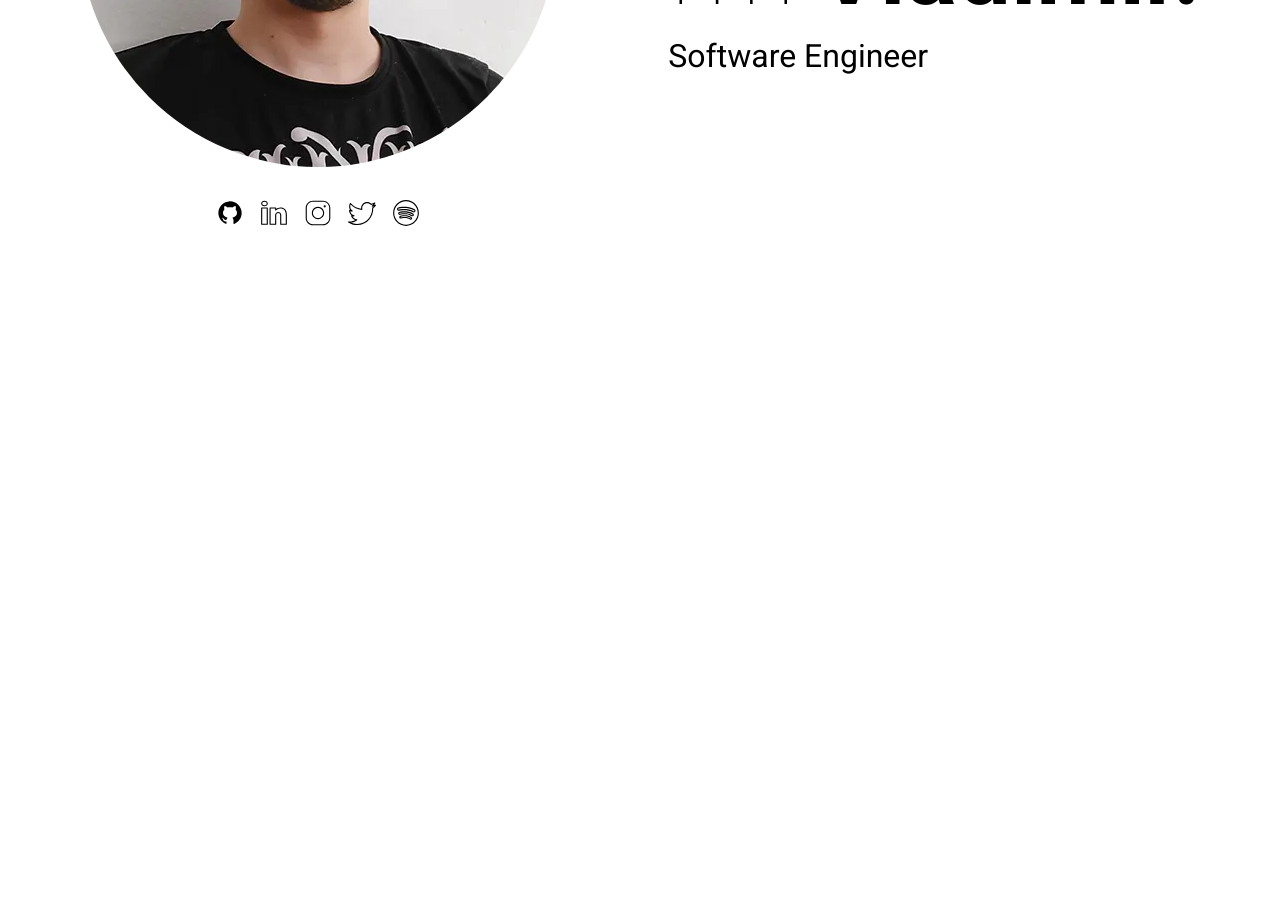
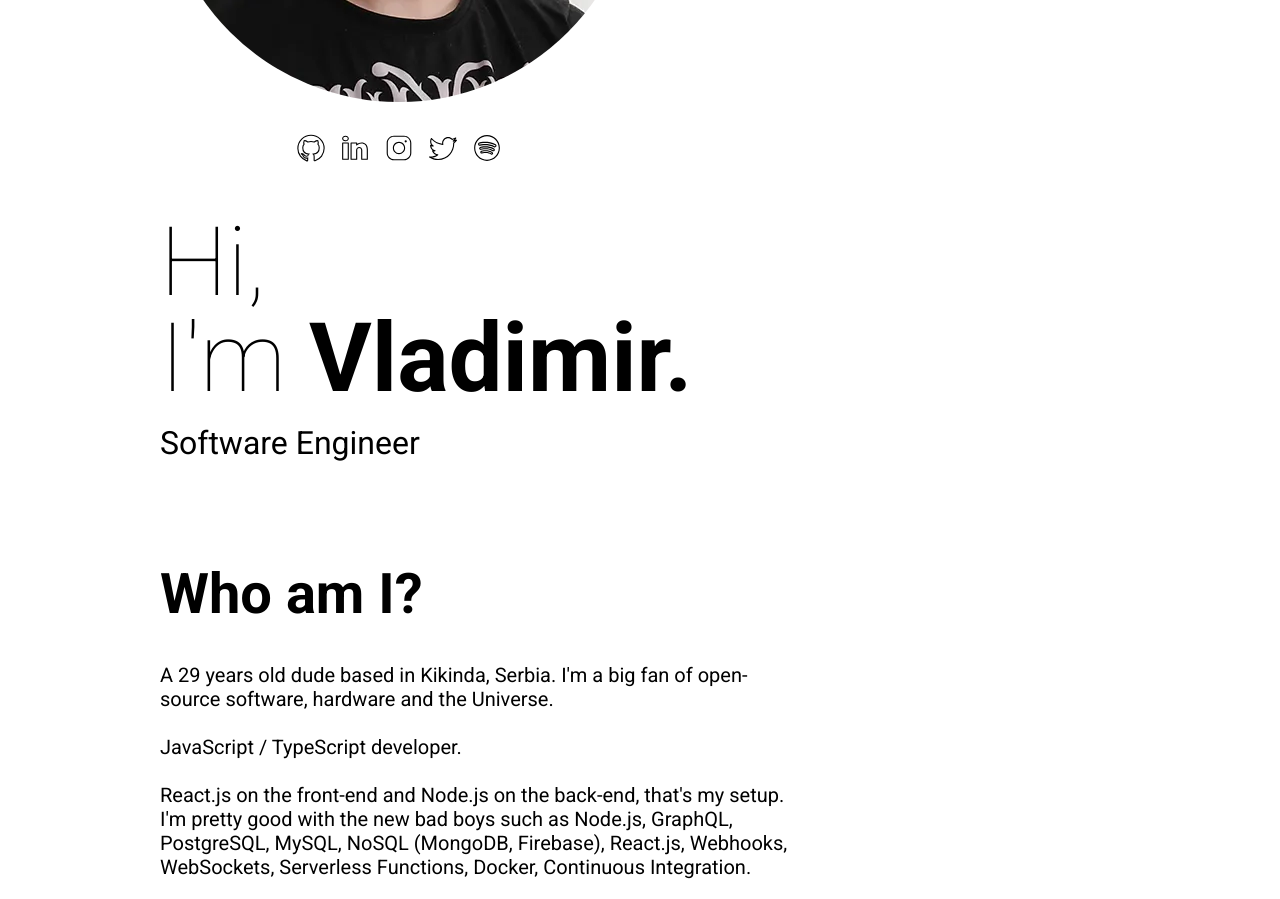
Before and after one commit to VladimirDev93/VladimirDev93.github.io, a React (Create React App) app: page / in a window 1280 px wide. Shown: the part 440-1339 px from the top of the page. Before the commit the page ends 800 px from the top, so only its background shows below. Built offline with nearby package versions, Linux system fonts and the light colour scheme.

Commit message:
feat(Homepage): Adds 'Who am I?' section

```diff
--- a/src/App.tsx
+++ b/src/App.tsx
@@ -1,11 +1,13 @@
 import Header from './components/header/Header';
 import Hero from './components/hero/Hero';
+import About from './components/about/About';
 
 function App() {
   return (
     <>
       <Header />
       <Hero />
+      <About />
     </>
   );
 }
--- /dev/null
+++ b/src/components/about/About.tsx
@@ -0,0 +1,25 @@
+import Container from "../container/Container";
+import styles from "./about.module.scss";
+
+const About = () => {
+  return (
+    <Container>
+      <div className="flex flex-col w-50">
+        <h2 className={styles.whoAmI}>Who am I?</h2>
+        <p className={styles.text}>
+          A {new Date().getFullYear() - 1993} years old dude based in Kikinda,
+          Serbia. I'm a big fan of open-source software, hardware and the
+          Universe. <br />
+          <br /> JavaScript / TypeScript developer. <br />
+          <br /> React.js on the front-end and Node.js on the back-end, that's
+          my setup. I'm pretty good with the new bad boys such as Node.js,
+          GraphQL, PostgreSQL, MySQL, NoSQL (MongoDB, Firebase), React.js,
+          Webhooks, WebSockets, Serverless Functions, Docker, Continuous
+          Integration.
+        </p>
+      </div>
+    </Container>
+  );
+};
+
+export default About;
--- /dev/null
+++ b/src/components/about/about.module.scss
@@ -0,0 +1,9 @@
+.whoAmI {
+  font-weight: 700;
+  font-size: 3.5rem;
+  margin: 1rem 0;
+}
+
+.text {
+  font-size: 1.25rem;
+}
--- /dev/null
+++ b/src/components/container/Container.tsx
@@ -0,0 +1,16 @@
+import { ReactNode } from "react";
+import styles from './container.module.scss';
+
+interface IComponentProps {
+  children: ReactNode;
+}
+
+const Container = ({ children }: IComponentProps) => {
+  return (
+    <div className={styles.container}>
+      {children}
+    </div>
+  )
+}
+
+export default Container;
--- /dev/null
+++ b/src/components/container/container.module.scss
@@ -0,0 +1,5 @@
+.container {
+  margin-left: auto;
+  margin-right: auto;
+  padding: 0 10rem;
+}
--- a/src/components/header/Header.tsx
+++ b/src/components/header/Header.tsx
@@ -1,7 +1,9 @@
+import Container from "../container/Container";
 import styles from "./header.module.scss";
 
 const Header = () => (
   <header className={styles.header}>
+    <Container>
       <nav>
         <ul className={styles.ul}>
           <li>
@@ -18,6 +20,7 @@ const Header = () => (
           </li>
         </ul>
       </nav>
+    </Container>
   </header>
 );
 
--- a/src/components/header/header.module.scss
+++ b/src/components/header/header.module.scss
@@ -17,7 +17,7 @@
   height: 64px;
   justify-content: flex-end;
   list-style: none;
-  padding: 0 3rem;
+  padding: 0;
   margin: 0;
 
   li {
--- a/src/components/hero/Hero.tsx
+++ b/src/components/hero/Hero.tsx
@@ -1,7 +1,9 @@
+import Container from "../container/Container";
 import styles from "./hero.module.scss";
 import SocialIcons from "./social-icons/SocialIcons";
 
 const Hero = () => (
+  <Container>
     <main className={styles.main}>
       <div className={styles.avatar}>
         <img
@@ -21,6 +23,7 @@ const Hero = () => (
         <h1>Software Engineer</h1>
       </div>
     </main>
+  </Container>
 );
 
 export default Hero;
--- a/src/components/hero/hero.module.scss
+++ b/src/components/hero/hero.module.scss
@@ -2,12 +2,10 @@
   display: flex;
   gap: 3rem;
   align-items: center;
-  justify-content: space-around;
-  min-height: 100vh;
+  justify-content: space-between;
+  min-height: calc(100vh - 64px);
   flex-wrap: wrap;
-  padding: 0 3rem;
-
-
+  padding: 4rem 0;
 }
 
 .avatar {
--- a/src/components/hero/social-icons/SocialIcons.tsx
+++ b/src/components/hero/social-icons/SocialIcons.tsx
@@ -1,18 +1,34 @@
-import styles from './socialicons.module.scss';
+import styles from "./socialicons.module.scss";
 
 const SocialIcons = () => (
   <div className={styles.social}>
     <a href="//github.com/unigazer" target="_blank" rel="noreferrer noopener">
       <svg
+        version="1.1"
         xmlns="http://www.w3.org/2000/svg"
+        xmlnsXlink="http://www.w3.org/1999/xlink"
         x="0px"
         y="0px"
         width="28"
         height="28"
-        viewBox="0 0 24 24"
+        viewBox="0 0 32 32"
+        xmlSpace="preserve"
       >
-        {" "}
-        <path d="M10.9,2.1c-4.6,0.5-8.3,4.2-8.8,8.7c-0.5,4.7,2.2,8.9,6.3,10.5C8.7,21.4,9,21.2,9,20.8v-1.6c0,0-0.4,0.1-0.9,0.1 c-1.4,0-2-1.2-2.1-1.9c-0.1-0.4-0.3-0.7-0.6-1C5.1,16.3,5,16.3,5,16.2C5,16,5.3,16,5.4,16c0.6,0,1.1,0.7,1.3,1c0.5,0.8,1.1,1,1.4,1 c0.4,0,0.7-0.1,0.9-0.2c0.1-0.7,0.4-1.4,1-1.8c-2.3-0.5-4-1.8-4-4c0-1.1,0.5-2.2,1.2-3C7.1,8.8,7,8.3,7,7.6C7,7.2,7,6.6,7.3,6 c0,0,1.4,0,2.8,1.3C10.6,7.1,11.3,7,12,7s1.4,0.1,2,0.3C15.3,6,16.8,6,16.8,6C17,6.6,17,7.2,17,7.6c0,0.8-0.1,1.2-0.2,1.4 c0.7,0.8,1.2,1.8,1.2,3c0,2.2-1.7,3.5-4,4c0.6,0.5,1,1.4,1,2.3v2.6c0,0.3,0.3,0.6,0.7,0.5c3.7-1.5,6.3-5.1,6.3-9.3 C22,6.1,16.9,1.4,10.9,2.1z"></path>
+        <path
+          style={{
+            fillRule: "evenodd",
+            clipRule: "evenodd",
+            fill: "#fff",
+            stroke: "#000",
+            strokeWidth: 1.25,
+            strokeMiterlimit: 10,
+          }}
+          d="M16,1.5c-8.3,0-15,6.7-15,15c0,6.6,4.3,12.2,10.2,14.2c0.7,0.1,1-0.3,1-0.7c0-0.4,0-1.3,0-2.6c-4.2,0.9-5-2-5-2
+          c-0.7-1.7-1.7-2.2-1.7-2.2c-1.4-0.9,0.1-0.9,0.1-0.9C7.2,22.4,8,23.8,8,23.8c1.3,2.3,3.5,1.6,4.4,1.2c0.1-1,0.5-1.6,1-2
+          c-3.3-0.4-6.8-1.7-6.8-7.4c0-1.6,0.6-3,1.5-4c-0.2-0.4-0.7-1.9,0.1-4c0,0,1.3-0.4,4.1,1.5c1.2-0.3,2.5-0.5,3.7-0.5
+          c1.3,0,2.6,0.2,3.7,0.5c2.9-1.9,4.1-1.5,4.1-1.5c0.8,2.1,0.3,3.6,0.1,4c1,1,1.5,2.4,1.5,4c0,5.8-3.5,7-6.8,7.4c0.5,0.5,1,1.4,1,2.8
+          c0,1.9,0,3.7,0,4.1c0,0.4,0.2,0.8,1,0.7C26.7,28.6,31,23,31,16.4C31,8.2,24.3,1.5,16,1.5z"
+        />
       </svg>
     </a>
     <a
--- a/src/index.scss
+++ b/src/index.scss
@@ -3,6 +3,26 @@ body {
   font-family: 'Roboto', sans-serif;
   -webkit-font-smoothing: antialiased;
   -moz-osx-font-smoothing: grayscale;
+}
+
+.flex {
+  display: flex;
+}
+
+.items-center {
+  align-items: center;
+}
+
+.flex-col {
+  flex-direction: column;
+}
+
+.flex-wrap {
+  flex-wrap: wrap;
+}
+
+.w-50 {
+  max-width: 50vw;
 }
 
 @media (prefers-color-scheme: dark) {
@@ -15,4 +35,8 @@ body {
   body {
     background-color: var(--bg-secondary);
   }
+
+  * {
+    color: #bfbfbf;
+  }
 }
```
Lines whose indentation alone changed are shown as unchanged.
